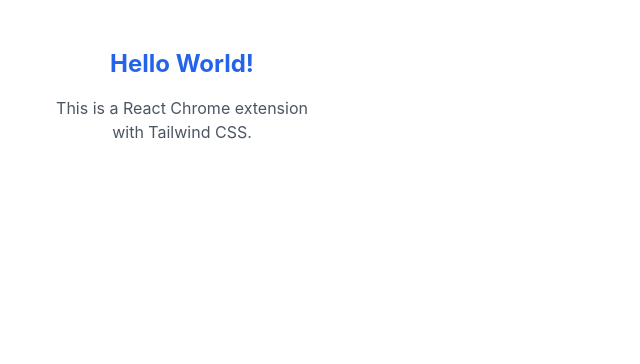
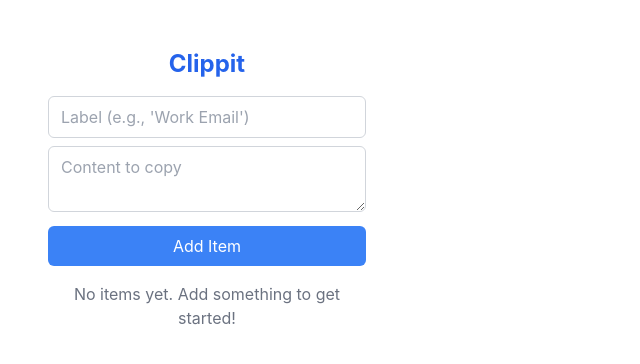
Before and after one commit to SamayXD/Clippit, a React (Vite) app: page / in a window 1280 px wide. Shown: the top 364 px of the page, without its empty margins (0-640 px from the left). Built offline with nearby package versions, Linux system fonts and the light colour scheme.

Commit message:
base version, main func. done

```diff
--- a/index.html
+++ b/index.html
@@ -3,7 +3,7 @@
   <head>
     <meta charset="UTF-8" />
     <meta name="viewport" content="width=device-width, initial-scale=1.0" />
-    <title>Chrome Extension</title>
+    <title>Clippit</title>
   </head>
   <body>
     <div id="root"></div>
--- a/src/App.jsx
+++ b/src/App.jsx
@@ -1,10 +1,101 @@
+/* global chrome */
+import { useState, useEffect } from 'react'
 import './App.css'
 
 function App() {
+  const [items, setItems] = useState([])
+  const [newItem, setNewItem] = useState({ label: '', content: '' })
+
+  // Load items from storage when component mounts
+  useEffect(() => {
+    chrome.storage.sync.get(['clipboardItems'], (result) => {
+      if (result.clipboardItems) {
+        setItems(result.clipboardItems)
+      }
+    })
+  }, [])
+
+  // Save items to storage whenever they change
+  useEffect(() => {
+    chrome.storage.sync.set({ clipboardItems: items })
+  }, [items])
+
+  const handleSubmit = (e) => {
+    e.preventDefault()
+    if (newItem.label && newItem.content) {
+      setItems([...items, { ...newItem, id: Date.now() }])
+      setNewItem({ label: '', content: '' })
+    }
+  }
+
+  const copyToClipboard = async (content) => {
+    try {
+      await navigator.clipboard.writeText(content)
+    } catch (err) {
+      console.error('Failed to copy:', err)
+    }
+  }
+
+  const deleteItem = (id) => {
+    setItems(items.filter(item => item.id !== id))
+  }
+
   return (
-    <div className="w-[300px] min-h-[200px] p-4 bg-white text-gray-800">
-      <h1 className="text-2xl font-bold text-blue-600 mb-4">Hello World!</h1>
-      <p className="text-gray-600">This is a React Chrome extension with Tailwind CSS.</p>
+    <div className="w-[350px] min-h-[400px] p-4 bg-white text-gray-800">
+      <h1 className="text-2xl font-bold text-blue-600 mb-4">Clippit</h1>
+
+      {/* Add new item form */}
+      <form onSubmit={handleSubmit} className="mb-4 space-y-2">
+        <input
+          type="text"
+          placeholder="Label (e.g., 'Work Email')"
+          value={newItem.label}
+          onChange={(e) => setNewItem({ ...newItem, label: e.target.value })}
+          className="w-full px-3 py-2 border border-gray-300 rounded-md focus:outline-none focus:ring-1 focus:ring-blue-500"
+        />
+        <textarea
+          placeholder="Content to copy"
+          value={newItem.content}
+          onChange={(e) => setNewItem({ ...newItem, content: e.target.value })}
+          className="w-full px-3 py-2 border border-gray-300 rounded-md focus:outline-none focus:ring-1 focus:ring-blue-500"
+          rows="2"
+        />
+        <button
+          type="submit"
+          className="w-full bg-blue-500 text-white py-2 rounded-md hover:bg-blue-600 transition-colors"
+        >
+          Add Item
+        </button>
+      </form>
+
+      {/* List of items */}
+      <div className="space-y-2">
+        {items.map((item) => (
+          <div
+            key={item.id}
+            className="group relative p-3 border border-gray-200 rounded-md hover:border-blue-300 cursor-pointer transition-colors"
+            onClick={() => copyToClipboard(item.content)}
+          >
+            <div className="font-medium text-gray-700">{item.label}</div>
+            <div className="text-sm text-gray-500 truncate">{item.content}</div>
+            <button
+              onClick={(e) => {
+                e.stopPropagation()
+                deleteItem(item.id)
+              }}
+              className="absolute top-2 right-2 opacity-0 group-hover:opacity-100 text-red-500 hover:text-red-600 transition-opacity"
+            >
+              ×
+            </button>
+          </div>
+        ))}
+      </div>
+
+      {items.length === 0 && (
+        <p className="text-center text-gray-500 mt-4">
+          No items yet. Add something to get started!
+        </p>
+      )}
     </div>
   )
 }
```
Also changed, not shown: manifest.json.
